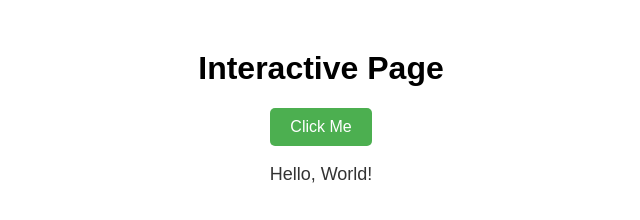
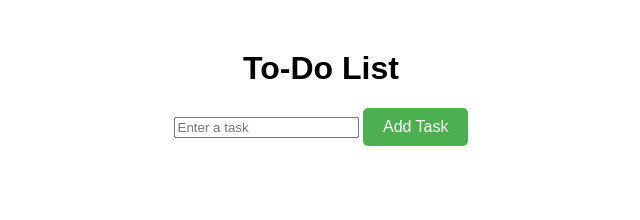
Before and after one commit to AsakuraKai/WCT_Practice, a plain HTML site: page index.html in a window 1280 px wide. Shown: the whole page, without its empty margins (319-959 px from the left). Drawn offline with Linux system fonts and the light colour scheme.

Commit message:
Update index.html

```diff
--- a/index.html
+++ b/index.html
@@ -3,14 +3,15 @@
 <head>
     <meta charset="UTF-8">
     <meta name="viewport" content="width=device-width, initial-scale=1.0">
-    <title>HTML Linked to CSS and JS</title>
+    <title>Dynamic To-Do List</title>
     <!-- Link to CSS -->
     <link rel="stylesheet" href="style.css">
 </head>
 <body>
-    <h1>Interactive Page</h1>
-    <button id="alertButton">Click Me</button>
-    <p id="message">Hello, World!</p>
+    <h1>To-Do List</h1>
+    <input type="text" id="todoInput" placeholder="Enter a task" />
+    <button id="addButton">Add Task</button>
+    <ul id="todoList"></ul>
     <!-- Link to JavaScript -->
     <script src="about.js" defer></script>
 </body>
```
